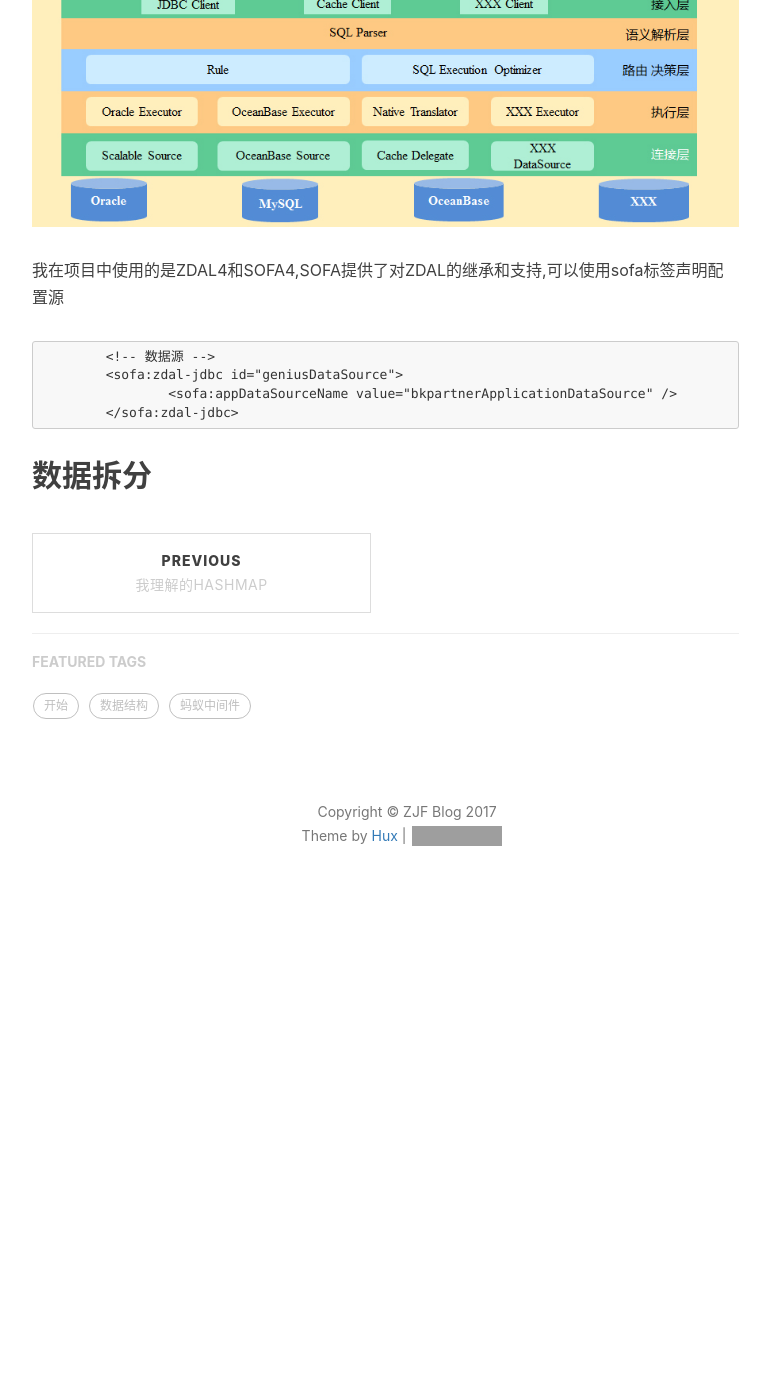
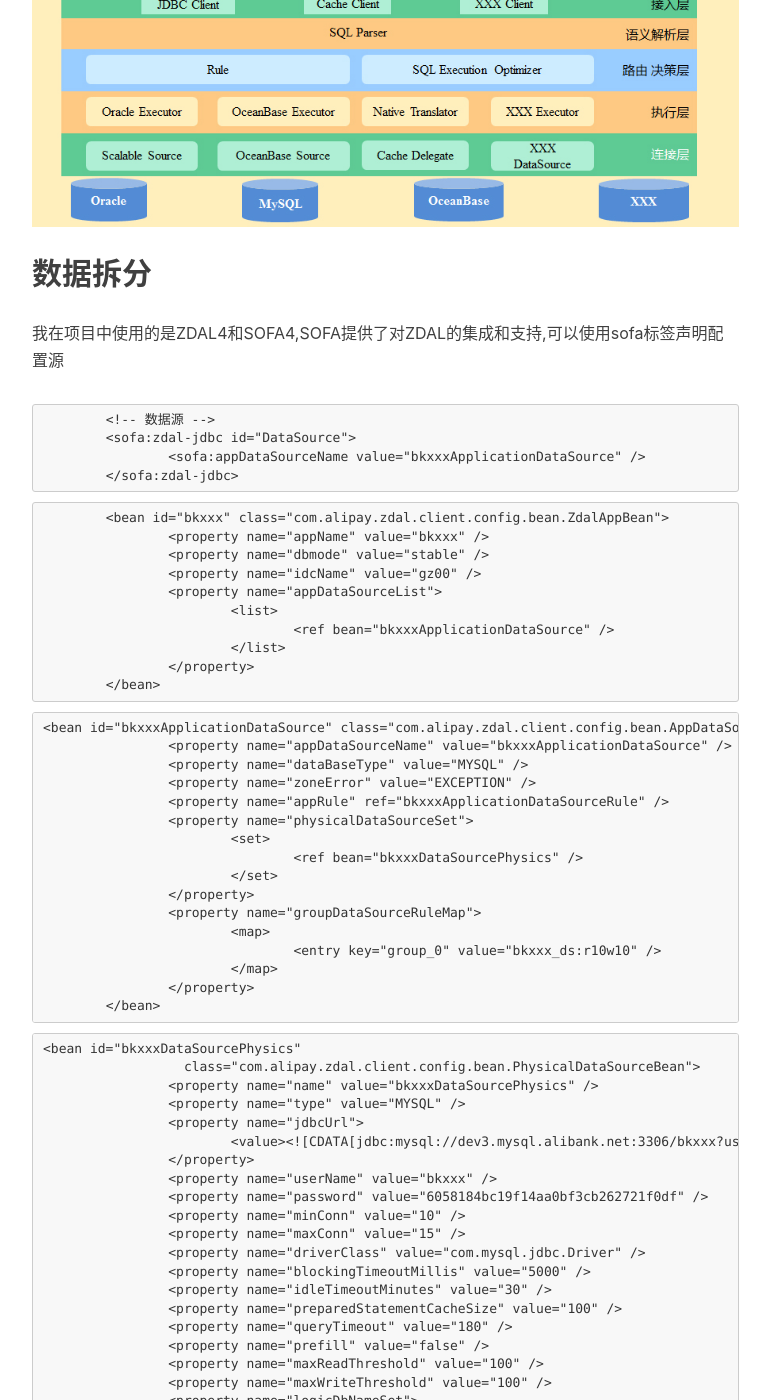
Before and after one commit to DoubleChick/DoubleChick.github.io, a Jekyll site: the page built from _posts/2017-12-10-zdal.markdown, in a window 1280 px wide and 1400 px high, scrolled down 1185 px. Shown: the whole window, without its empty margins (233-1003 px from the left). Built offline with Jekyll 4.4.1, drawn with Linux system fonts in a browser that asks for light colours; nearby versions of some CDN libraries; comment, search, counter and statistics services are not loaded; before the commit the page ends 2125 px from its top, so only the background shows below that; some of the changed text lies outside the part shown; grey boxes are pictures that could not be loaded.

Commit message:
Blog4Part6

````diff
--- a/_posts/2017-12-10-zdal.markdown
+++ b/_posts/2017-12-10-zdal.markdown
@@ -23,13 +23,112 @@
 架构设计图
 ![img](/img/in-post/zdal-architecture.jpg)
 
-我在项目中使用的是ZDAL4和SOFA4,SOFA提供了对ZDAL的继承和支持,可以使用sofa标签声明配置源
+## 数据拆分
+我在项目中使用的是ZDAL4和SOFA4,SOFA提供了对ZDAL的集成和支持,可以使用sofa标签声明配置源
 
 ```XML
 	<!-- 数据源 -->
-	<sofa:zdal-jdbc id="geniusDataSource">
-		<sofa:appDataSourceName value="bkpartnerApplicationDataSource" />
+	<sofa:zdal-jdbc id="DataSource">
+		<sofa:appDataSourceName value="bkxxxApplicationDataSource" />
 	</sofa:zdal-jdbc>
 ```
 
-## 数据拆分
+```XML
+	<bean id="bkxxx" class="com.alipay.zdal.client.config.bean.ZdalAppBean">
+		<property name="appName" value="bkxxx" />
+		<property name="dbmode" value="stable" />
+		<property name="idcName" value="gz00" />
+		<property name="appDataSourceList">
+			<list>
+				<ref bean="bkxxxApplicationDataSource" />
+			</list>
+		</property>
+	</bean>
+```
+
+```XML
+<bean id="bkxxxApplicationDataSource" class="com.alipay.zdal.client.config.bean.AppDataSourceBean">
+		<property name="appDataSourceName" value="bkxxxApplicationDataSource" />
+		<property name="dataBaseType" value="MYSQL" />
+		<property name="zoneError" value="EXCEPTION" />
+		<property name="appRule" ref="bkxxxApplicationDataSourceRule" />
+		<property name="physicalDataSourceSet">
+			<set>
+				<ref bean="bkxxxDataSourcePhysics" />
+			</set>
+		</property>
+		<property name="groupDataSourceRuleMap">
+			<map>
+				<entry key="group_0" value="bkxxx_ds:r10w10" />
+			</map>
+		</property>
+	</bean>
+```
+
+```XML
+<bean id="bkxxxDataSourcePhysics"
+		  class="com.alipay.zdal.client.config.bean.PhysicalDataSourceBean">
+		<property name="name" value="bkxxxDataSourcePhysics" />
+		<property name="type" value="MYSQL" />
+		<property name="jdbcUrl">
+			<value><![CDATA[jdbc:mysql://dev3.mysql.alibank.net:3306/bkxxx?useUnicode=true&amp;characterEncoding=utf8]]></value>
+		</property>
+		<property name="userName" value="bkxxx" />
+		<property name="password" value="6058184bc19f14aa0bf3cb262721f0df" />
+		<property name="minConn" value="10" />
+		<property name="maxConn" value="15" />
+		<property name="driverClass" value="com.mysql.jdbc.Driver" />
+		<property name="blockingTimeoutMillis" value="5000" />
+		<property name="idleTimeoutMinutes" value="30" />
+		<property name="preparedStatementCacheSize" value="100" />
+		<property name="queryTimeout" value="180" />
+		<property name="prefill" value="false" />
+		<property name="maxReadThreshold" value="100" />
+		<property name="maxWriteThreshold" value="100" />
+		<property name="logicDbNameSet">
+			<set>
+				<value><![CDATA[bkxxx_ds]]></value>
+			</set>
+		</property>
+	</bean>
+```
+
+```XML
+	<bean id="bkxxxApplicationDataSourceRule" class="com.alipay.zdal.rule.config.beans.AppRule"
+		  init-method="init">
+		<property name="masterRule" ref="bkxxxApplicationDataSourceElasticRule" />
+	</bean>
+```
+
+```XML
+<bean id="bkxxxApplicationDataSourceElasticRule" class="com.alipay.zdal.rule.config.beans.ShardRule">
+		<property name="dbtype" value="MYSQL" />
+		<property name="tableRules">
+			<map>
+				<entry key="bkxxx_table" value-ref="bkxxx_table_rule" />
+			</map>
+		</property>
+</bean>
+```
+
+```XML
+<bean id="bkxxx_table_rule" class="com.alipay.zdal.rule.config.beans.TableRule" init-method="init">
+		<property name="logicTableName" value="bkxxx_table" />
+		<property name="tbSuffix">
+			<value><![CDATA[groovyThroughAllDBTableList:def list = [];(0..19).each{ i ->list.add("0"+"${i}".padLeft(3,"0") );}; return list;]]></value>
+		</property>
+		<property name="dbIndexes">
+			<value><![CDATA[bkxxx_ds]]></value>
+		</property>
+		<property name="tbRuleArray">
+			<list>
+				<value><![CDATA[return com.mybank.bkxxx.common.dal.parseTableIndexMethod(业务字段).padLeft(4,"0");]]></value>
+			</list>
+		</property>
+		<property name="dbRuleList">
+			<list>
+				<value><![CDATA[ if(null != #id#) return 0;]]></value>
+			</list>
+		</property>
+	</bean>
+```
````
